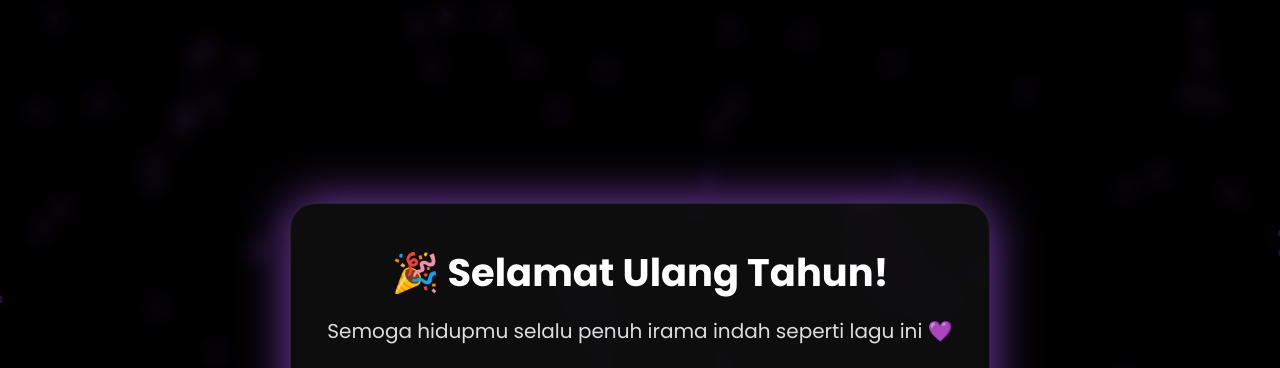
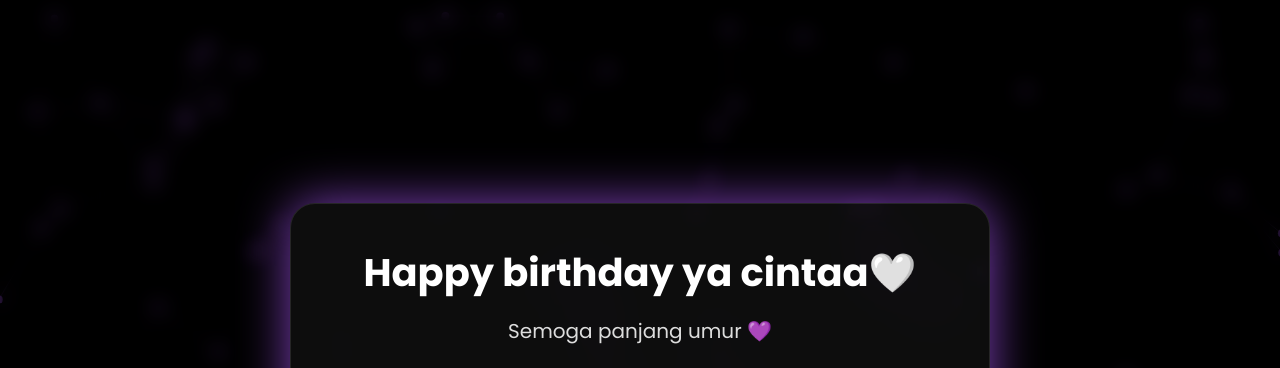
Before and after one commit to eyokcuy/hehe, a plain HTML site: page index.html in a window 1280 px wide. Shown: the top 368 px of the page. Drawn offline with nearby package versions, Linux system fonts and the light colour scheme; grey boxes are pictures that could not be loaded.

Commit message:
Update index.html

```diff
--- a/index.html
+++ b/index.html
@@ -3,7 +3,7 @@
 <head>
   <meta charset="UTF-8" />
   <meta name="viewport" content="width=device-width, initial-scale=1.0"/>
-  <title>🎂 Selamat Ulang Tahun</title>
+  <title>Happy birthday ya cintaa🤍</title>
   <style>
     @import url('https://fonts.googleapis.com/css2?family=Poppins:wght@400;700&display=swap');
 
@@ -124,8 +124,8 @@
   <div class="container">
     <!-- Tampilan 1 -->
     <div class="card active" id="card1">
-      <h1>🎉 Selamat Ulang Tahun!</h1>
-      <p>Semoga hidupmu selalu penuh irama indah seperti lagu ini 💜</p>
+      <h1>Happy birthday ya cintaa🤍</h1>
+      <p>Semoga panjang umur 💜</p>
       <div class="spotify-player">
         <iframe style="border-radius:12px"
           src="https://open.spotify.com/embed/track/6VgyRGeR4cw6yNGazjGFhu?utm_source=generator"
```
